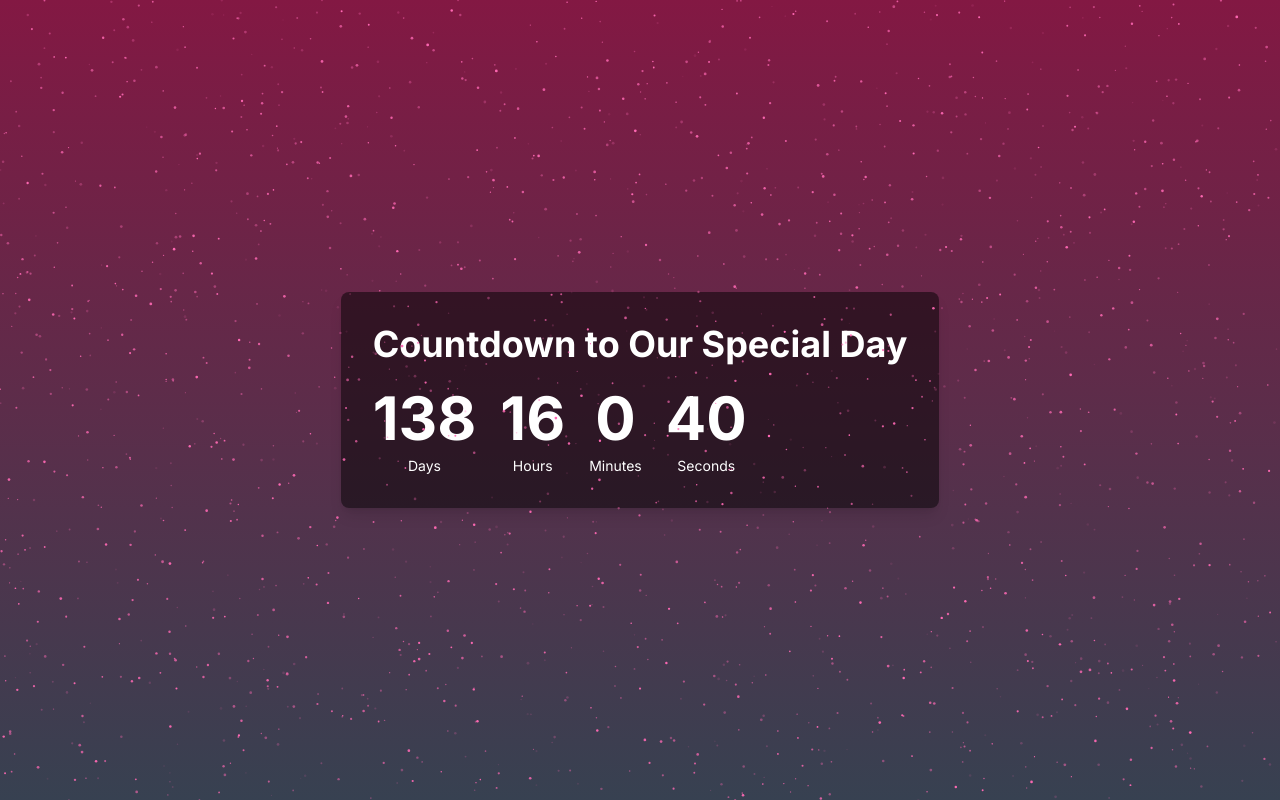
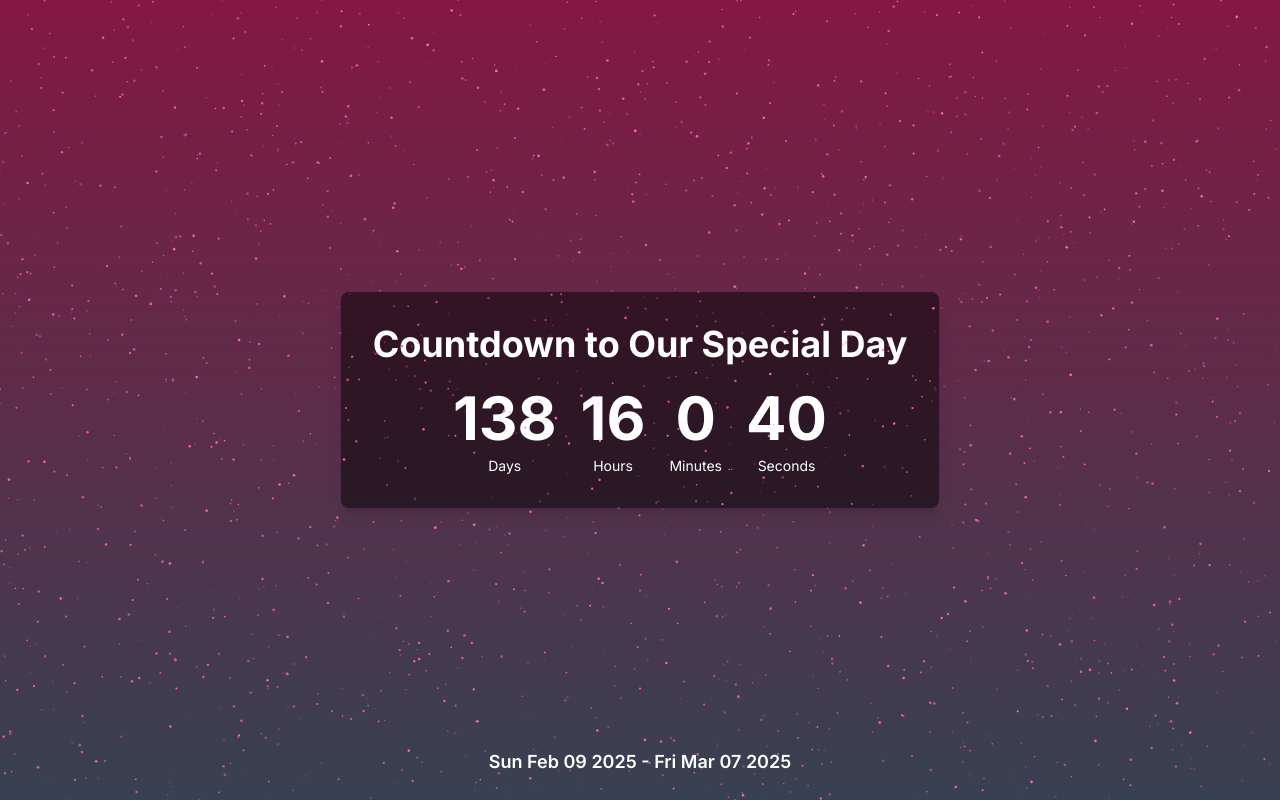
Before and after one commit to david-randoll/david-and-ami, a Next.js app: page /count-down in a window 1280 px wide. Built offline with nearby package versions, Linux system fonts and the light colour scheme.

Commit message:
added the target date and return date

```diff
--- a/src/app/(root)/count-down/page.tsx
+++ b/src/app/(root)/count-down/page.tsx
@@ -4,8 +4,10 @@ import { SparklesCore } from "@/components/ui/sparkles";
 import CountDownTimer from "@/components/count-down/CountDownTimer";
 
 const CountdownPage = () => {
+    const departDate = new Date("2025-02-09T00:00:00");
+    const returnDate = new Date("2025-03-07T00:00:00");
     return (
-        <div className="flex items-center justify-center h-[calc(100dvh)] bg-gradient-to-b from-pink-900 to-gray-700">
+        <div className="relative flex items-center justify-center h-[calc(100dvh)] bg-gradient-to-b from-pink-900 to-gray-700">
             <div className="w-full absolute inset-0 h-[calc(100dvh)]">
                 <SparklesCore
                     id="tsparticlesfullpage"
@@ -19,6 +21,11 @@ const CountdownPage = () => {
             </div>
 
             <CountDownTimer />
+
+            {/* Target Date Display */}
+            <div className="absolute bottom-6 text-white text-lg font-semibold">
+                {departDate.toDateString()} - {returnDate.toDateString()}
+            </div>
         </div>
     );
 };
--- a/src/components/count-down/CountDownTimer.tsx
+++ b/src/components/count-down/CountDownTimer.tsx
@@ -29,7 +29,7 @@ const CountDownTimer = () => {
     return (
         <div className="text-center text-white p-8 m-4 rounded-lg shadow-lg bg-black bg-opacity-50 overflow-hidden">
             <h1 className="text-4xl font-bold mb-6">Countdown to Our Special Day</h1>
-            <div className="flex space-x-6">
+            <div className="flex space-x-6 justify-center">
                 {["Days", "Hours", "Minutes", "Seconds"].map((label, index) => {
                     const key = label.toLowerCase() as keyof typeof timeLeft;
                     return (
```
